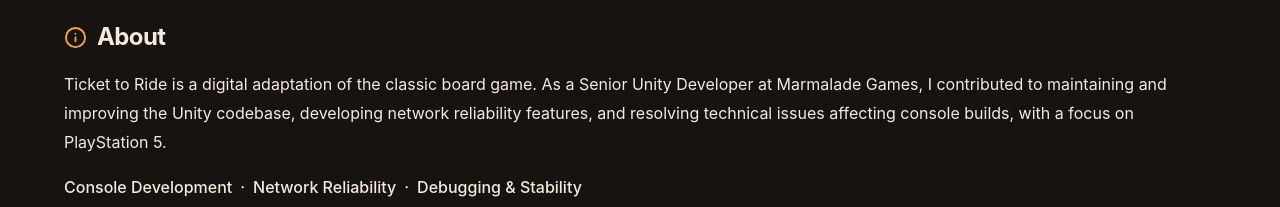
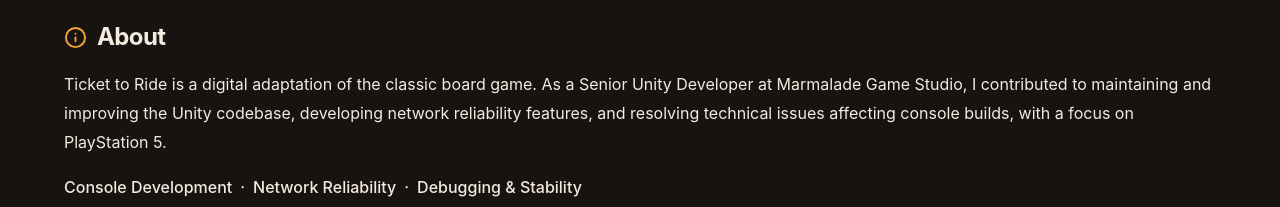
Before and after one commit to edwingamedev/edwingamedev.github.io, an Astro site: page /projects/ticket_to_ride in a window 1280 px wide. Shown: the part 921-1128 px from the top of the page. Built offline with nearby package versions, Linux system fonts and the light colour scheme; Astro itself is replaced by a stand-in of ours.

Commit message:
update name

```diff
--- a/src/content/projects/ticket_to_ride.md
+++ b/src/content/projects/ticket_to_ride.md
@@ -3,11 +3,11 @@ title: "Ticket to Ride"
 
 summary: "A digital adaptation of the classic board game. Contributed to Unity codebase maintenance, network reliability, and game stability for the PlayStation 5 version."
 
-description: "Ticket to Ride is a digital adaptation of the classic board game. As a Senior Unity Developer at Marmalade Games, I contributed to maintaining and improving the Unity codebase, developing network reliability features, and resolving technical issues affecting console builds, with a focus on PlayStation 5."
+description: "Ticket to Ride is a digital adaptation of the classic board game. As a Senior Unity Developer at Marmalade Game Studio, I contributed to maintaining and improving the Unity codebase, developing network reliability features, and resolving technical issues affecting console builds, with a focus on PlayStation 5."
 
 project_type: "Professional"
 role: "Senior Unity Developer"
-company: "Marmalade Games"
+company: "Marmalade Game Studio"
 
 focus:
   - Console Development
```
